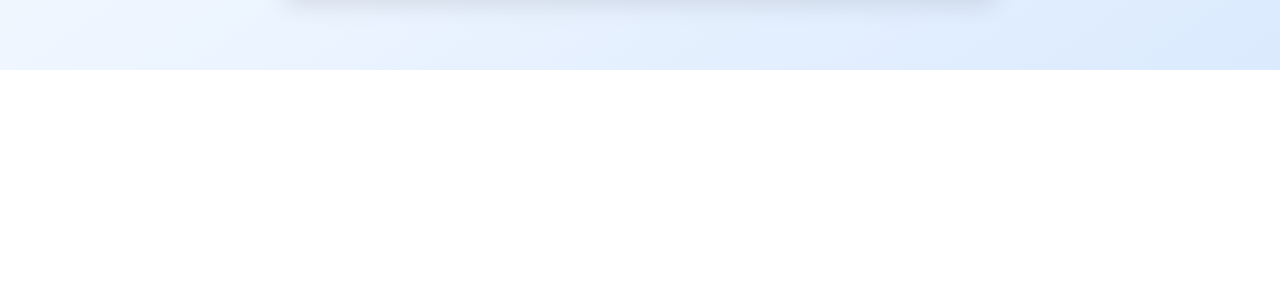
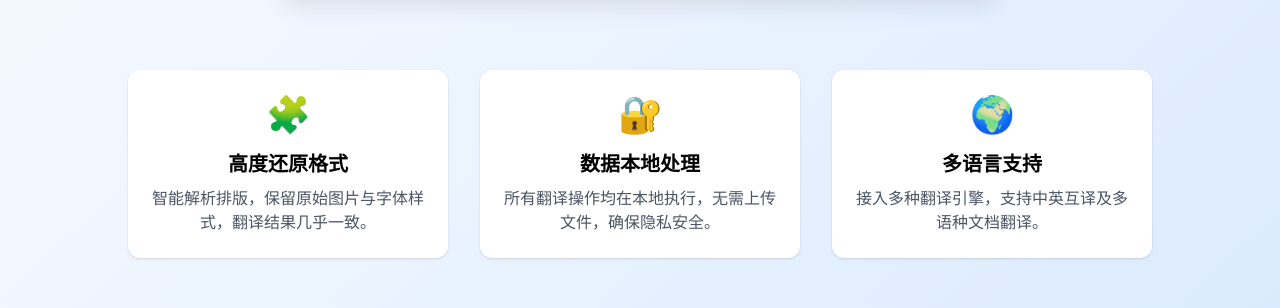
Before and after one commit to zoe27/docTranslation, a Next.js app: page / in a window 1280 px wide. Shown: the part 827-1135 px from the top of the page. Before the commit the page ends 897 px from the top, so only its background shows below. Built offline with nearby package versions, Linux system fonts and the light colour scheme.

Commit message:
优化首页

```diff
--- a/src/pages/index.tsx
+++ b/src/pages/index.tsx
@@ -54,6 +54,25 @@ export default function Home() {
             </div>
           )}
         </div>
+
+        {/* 功能介绍区块 */}
+        <section id="features" className="max-w-5xl mx-auto mt-20 grid gap-8 md:grid-cols-3 text-center">
+          <div className="bg-white rounded-xl p-6 shadow hover:shadow-lg transition">
+            <div className="text-4xl mb-4">🧩</div>
+            <h3 className="text-xl font-semibold mb-2">高度还原格式</h3>
+            <p className="text-gray-600">智能解析排版，保留原始图片与字体样式，翻译结果几乎一致。</p>
+          </div>
+          <div className="bg-white rounded-xl p-6 shadow hover:shadow-lg transition">
+            <div className="text-4xl mb-4">🔐</div>
+            <h3 className="text-xl font-semibold mb-2">数据本地处理</h3>
+            <p className="text-gray-600">所有翻译操作均在本地执行，无需上传文件，确保隐私安全。</p>
+          </div>
+          <div className="bg-white rounded-xl p-6 shadow hover:shadow-lg transition">
+            <div className="text-4xl mb-4">🌍</div>
+            <h3 className="text-xl font-semibold mb-2">多语言支持</h3>
+            <p className="text-gray-600">接入多种翻译引擎，支持中英互译及多语种文档翻译。</p>
+          </div>
+        </section>
       </main>
     </>
   )
```
